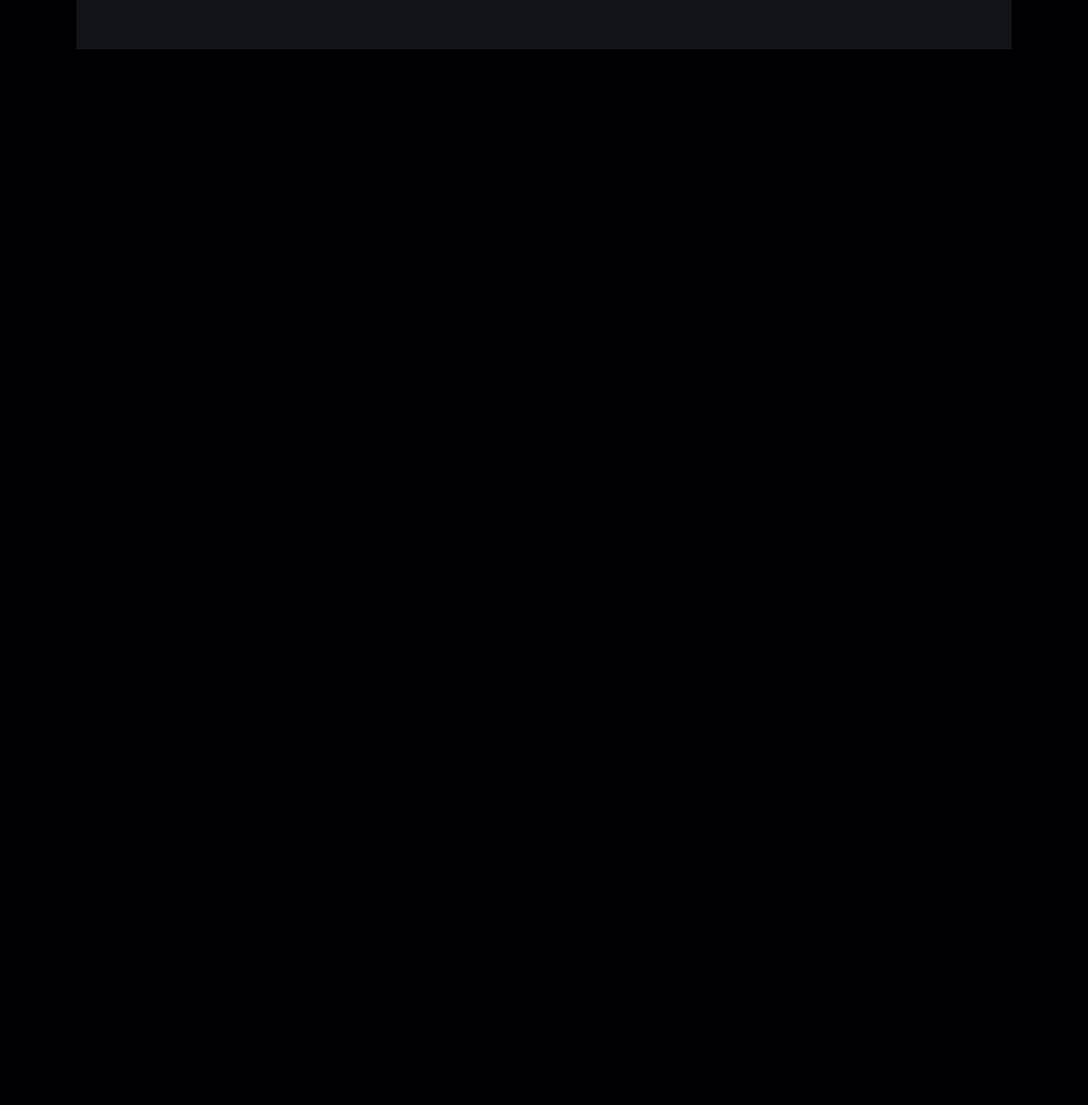
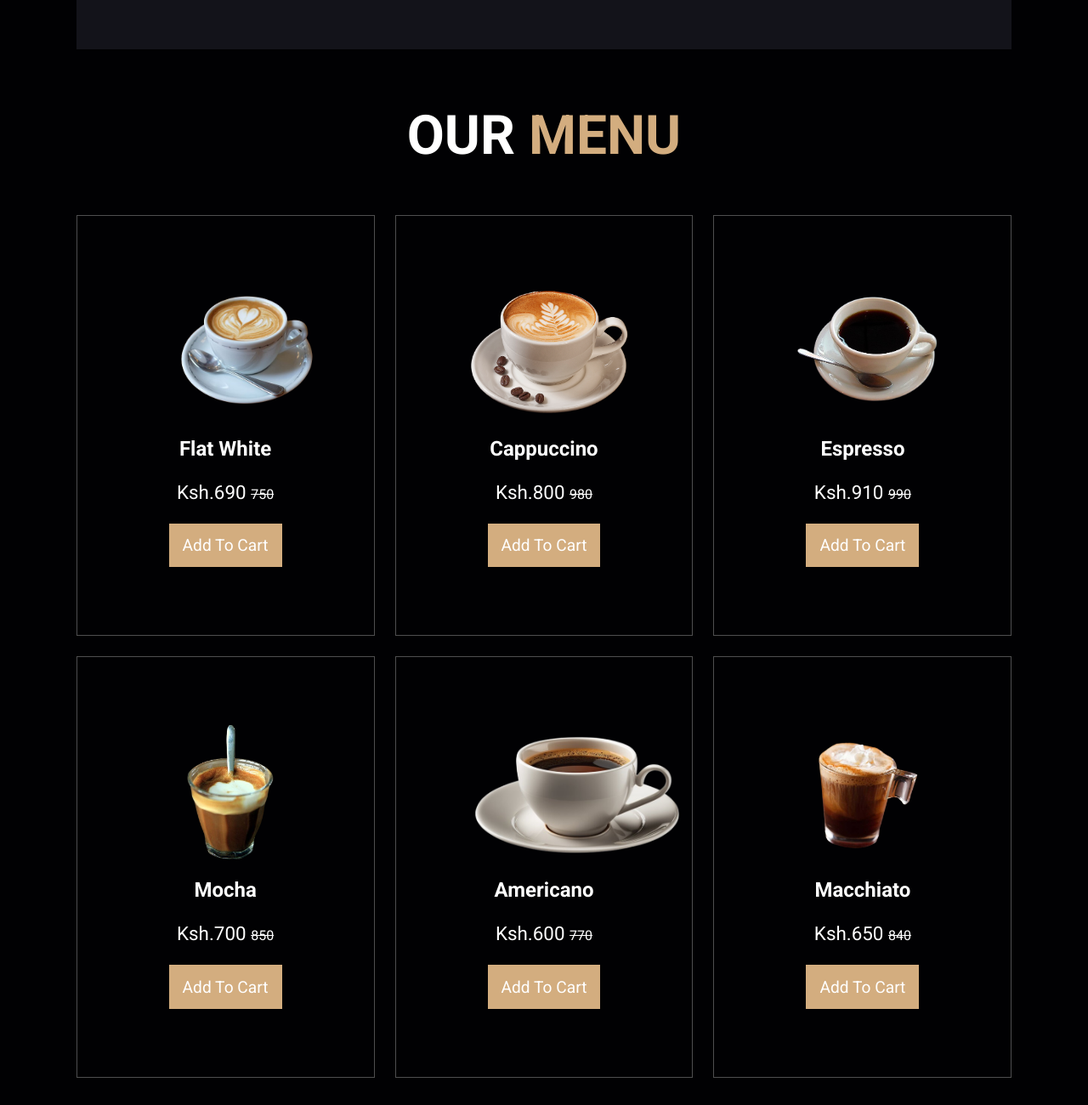
Before and after one commit to pmihango/kahawa-coffee-shop, a plain HTML site: page index.html in a window 1280 px wide. Shown: the part 1612-2912 px from the top of the page at 85% size. Before the commit the page ends 1702 px from the top, so only its background shows below. Drawn offline with Linux system fonts and the light colour scheme.

Commit message:
added the menu section

```diff
--- a/index.html
+++ b/index.html
@@ -102,6 +102,58 @@
 
       <!-- About Section ends here -->
 
+      <!-- Menu section starts here -->
+<section class="menu" id="menu">
+    <h1 class="heading">our <span>menu</span></h1>
+    <div class="box-container">
+        <div class="box">
+            <img src="images/a.png" alt="">
+            <h3>Flat White</h3>
+            <div class="price">Ksh.690 <span>750</span></div>
+            <a href="#" class="btn">Add to Cart</a>
+        </div>
+
+        <div class="box">
+            <img src="images/7.png" alt="">
+            <h3>Cappuccino</h3>
+            <div class="price">Ksh.800 <span>980</span></div>
+            <a href="#" class="btn">Add to Cart</a>
+        </div>
+
+        <div class="box">
+            <img src="images/c.png" alt="">
+            <h3>Espresso</h3>
+            <div class="price">Ksh.910 <span>990</span></div>
+            <a href="#" class="btn">Add to Cart</a>
+        </div>
+
+        <div class="box">
+            <img src="images/e.png" alt="">
+            <h3>Mocha</h3>
+            <div class="price">Ksh.700 <span>850</span></div>
+            <a href="#" class="btn">Add to Cart</a>
+        </div>
+
+        <div class="box">
+            <img src="images/4.png" alt="">
+            <h3>Americano</h3>
+            <div class="price">Ksh.600 <span>770</span></div>
+            <a href="#" class="btn">Add to Cart</a>
+        </div>
+
+        <div class="box">
+            <img src="images/f.png" alt="">
+            <h3>Macchiato</h3>
+            <div class="price">Ksh.650 <span>840</span></div>
+            <a href="#" class="btn">Add to Cart</a>
+        </div>
+    </div>
+
+</section>
+
+       <!-- Menu section ends here -->
+
+
     <!-- custom javascript file -->
     <script src="script.js"></script>
 
--- a/style.css
+++ b/style.css
@@ -305,7 +305,7 @@ section{
 .about .row .content{
     flex: 1 1 45rem;
     padding: 2rem;
-     flex-wrap: wrap;
+    flex-wrap: wrap;
 }
 .about .row .content h3{
     font-size: 3rem;
@@ -318,3 +318,44 @@ section{
     line-height:1.8;
     text-transform: none;
 }
+.menu .box-container{
+    display: grid;
+    grid-template-columns: repeat(auto-fit, minmax(20rem, 1fr));
+    gap: 1.5rem;
+}
+
+.menu .box-container .box{
+    padding: 5rem;
+    text-align: center;
+    border: var(--border);
+}
+.menu .box-container .box img{
+    height: 10rem;
+    /* width: 10rem;
+    border-radius: 50%;
+    margin-right: 10px;
+    border: 2px solid #fff; */
+}
+.menu .box-container .box h3{
+    color: #fff;
+    font-size: 1.5rem;
+    padding: 1rem 0;
+}
+.menu .box-container .box .price{
+    color: #fff;
+    font-size: 1.4rem;
+    padding: .5rem 0;
+}
+
+.menu .box-container .box .price span{
+    font-size: 1rem;
+    text-decoration: line-through;
+}
+
+.menu .box-container .box:hover{
+    background: #fff;
+}
+
+.menu .box-container .box:hover > *{
+    color: var(--black);
+}
```
Also changed, not shown: images/4.png (added), images/a.png (added), images/c.png (added), images/e.png (added), images/f.png (added).
